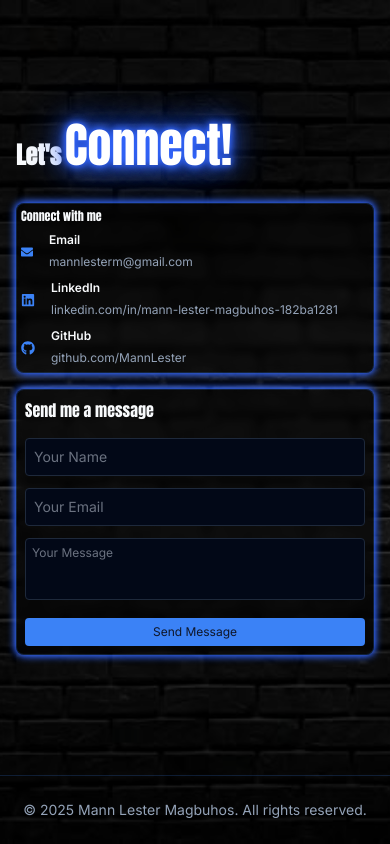
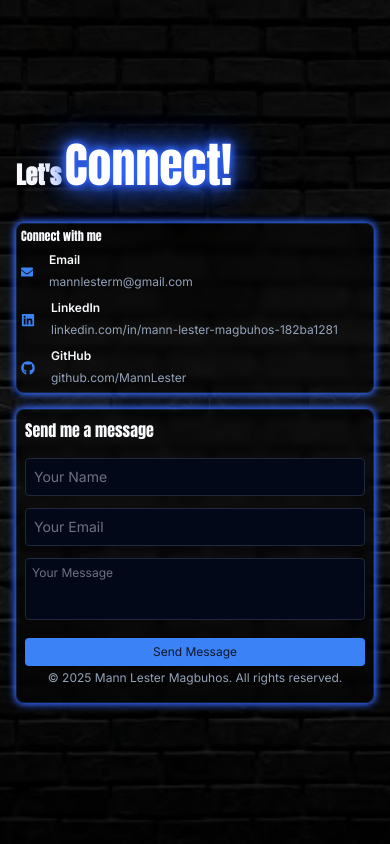
Before and after one commit to MannLester/PortfolioWebsite, a Next.js app: page / in a window 390 px wide. Shown: the part 5128-5972 px from the top of the page. Built offline with nearby package versions, Linux system fonts and the light colour scheme.

Commit message:
Credits Adjusted

```diff
--- a/src/components/sections/ContactPage.tsx
+++ b/src/components/sections/ContactPage.tsx
@@ -226,13 +226,16 @@ const ContactPage = () => {
                   </motion.p>
                 )}
               </form>
+              {/* Mobile Credits: directly below form */}
+              <div className="block sm:hidden mt-1 mb-2 text-center text-xs text-muted-foreground">
+                <p>&copy; {new Date().getFullYear()} Mann Lester Magbuhos. All rights reserved.</p>
+              </div>
             </motion.div>
           </div>
         </div>
       </div>
 
-      {/* Footer */}
-      <footer className="py-6 relative z-10 border-t border-primary/20">
+      <footer className="hidden sm:block py-6 relative z-10 border-t border-primary/20">
   <div className="container mx-auto px-4">
     <div className="text-center text-sm text-muted-foreground">
       <p>&copy; {new Date().getFullYear()} Mann Lester Magbuhos. All rights reserved.</p>
```
Lines whose indentation alone changed are shown as unchanged.
